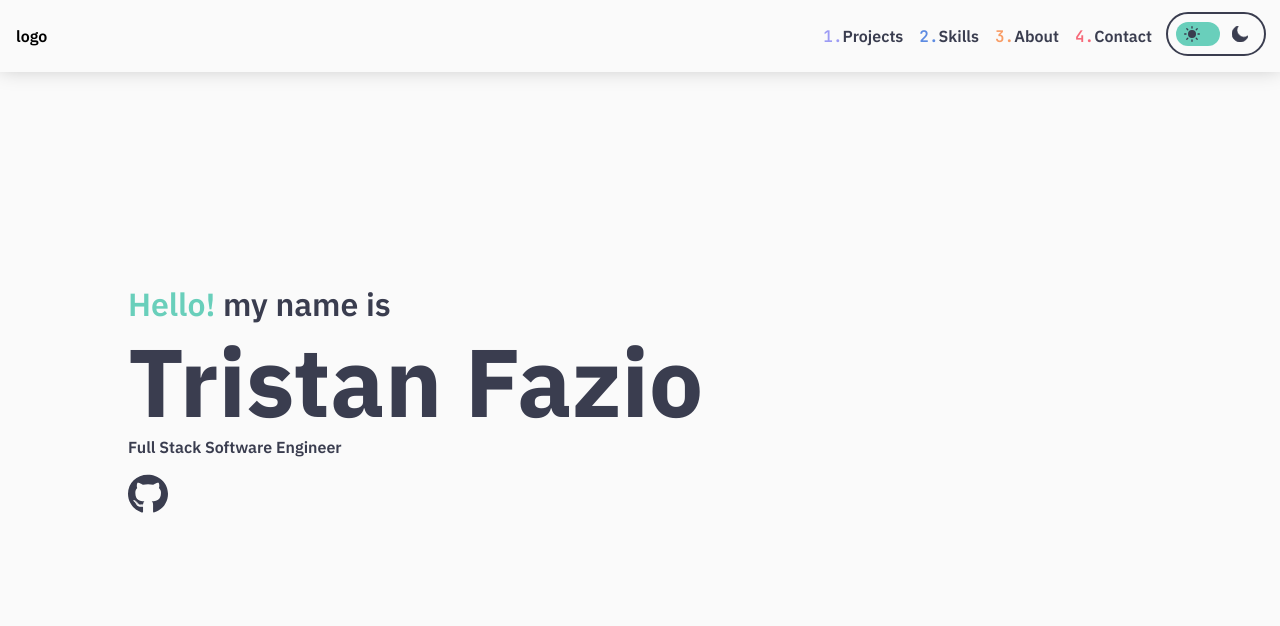
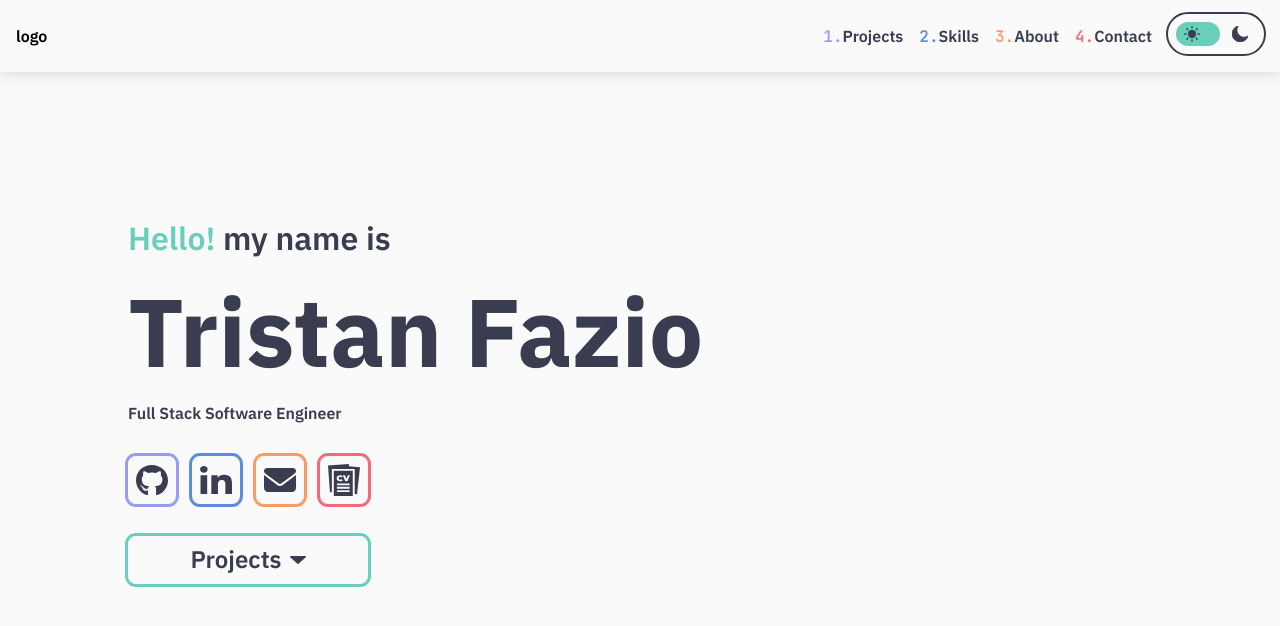
Before and after one commit to tristanfazio/tristanfazio.dev, a React (Vite) app: page / in a window 1280 px wide. Shown: the top 626 px of the page. Built offline with nearby package versions, Linux system fonts and the light colour scheme.

Commit message:
finish landing pending graphic

```diff
--- /dev/null
+++ b/src/components/Buttons/IconButton/IconButton.module.css
@@ -0,0 +1,12 @@
+.button {
+    height: 48px;
+    width: 48px;
+    border-radius: 8px;
+    display: flex;
+    align-items: center;
+    justify-content: center;
+    outline: 3px solid;
+    transition: background-color 0.1s ease-in, outline-color 0.1s ease-in;
+    margin-right: 16px;
+    cursor: pointer;
+}
--- /dev/null
+++ b/src/components/Buttons/IconButton/IconButton.tsx
@@ -0,0 +1,38 @@
+import styles from "./IconButton.module.css";
+import { CSSProperties, useContext } from "react";
+import { ThemeContext } from "../../../context/context";
+import { LightMode } from "../../../themes/LightMode";
+
+function IconButton(props: {
+	onClick: () => void;
+	icon: string;
+	colour: string;
+	iconHeight: number;
+	iconWidth: number;
+}) {
+	const { theme } = useContext(ThemeContext);
+
+	const style: CSSProperties =
+		theme === LightMode
+			? { outlineColor: props.colour }
+			: {
+					backgroundColor: props.colour,
+					outlineColor: props.colour,
+			  };
+
+	return (
+		<div
+			className={`${styles.button}`}
+			onClick={props.onClick}
+			style={style}>
+			<img
+				src={props.icon}
+				alt={"icon"}
+				height={props.iconHeight}
+				width={props.iconWidth}
+			/>
+		</div>
+	);
+}
+
+export default IconButton;
--- /dev/null
+++ b/src/components/Buttons/IconButton/index.ts
@@ -0,0 +1 @@
+export { default as IconButton } from "./IconButton";
--- /dev/null
+++ b/src/components/Buttons/ProjectsButton/ProjectsButton.module.css
@@ -0,0 +1,21 @@
+.projectsButton {
+    height: 48px;
+    width: 240px;
+    margin-top: 32px;
+    outline: 3px solid;
+    color: var(--header-background-dark);
+    font-family: var(--font-text);
+    font-style: normal;
+    font-weight: 600;
+    font-size: 24px;
+    line-height: 31px;
+    display: flex;
+    align-items: center;
+    justify-content: center;
+    border-radius: 8px;
+    transition: background-color 0.1s ease-in, outline-color 0.1s ease-in;
+}
+
+.projectsButton img {
+    margin-left: 8px;
+}
--- /dev/null
+++ b/src/components/Buttons/ProjectsButton/ProjectsButton.tsx
@@ -0,0 +1,26 @@
+import styles from "./ProjectsButton.module.css";
+import downArrow from "../../Landing/images/downarrrow.svg";
+import { CSSProperties, useContext } from "react";
+import { ThemeContext } from "../../../context/context";
+import { LightMode } from "../../../themes/LightMode";
+
+const ProjectsButton = () => {
+	const { theme } = useContext(ThemeContext);
+
+	const style: CSSProperties =
+		theme === LightMode
+			? { outlineColor: "var(--primary-green)" }
+			: {
+					backgroundColor: "var(--primary-green)",
+					outlineColor: "var(--primary-green)",
+			  };
+
+	return (
+		<div className={`${styles.projectsButton}`} style={style}>
+			Projects
+			<img src={downArrow} alt={"icon"} height={8} width={16} />
+		</div>
+	);
+};
+
+export default ProjectsButton;
--- /dev/null
+++ b/src/components/Buttons/ProjectsButton/index.ts
@@ -0,0 +1 @@
+export { default as ProjectsButton } from "./ProjectsButton";
--- a/src/components/Buttons/SquareButton/SquareButton.tsx
+++ /dev/null
@@ -1,49 +0,0 @@
-import styles from "../../Landing/Landing.module.css";
-import github from "../../Landing/images/github.svg";
-import { useContext, useEffect } from "react";
-import { ThemeContext } from "../../../context/context";
-import { LightMode } from "../../../themes/LightMode";
-import { DarkMode } from "../../../themes/DarkMode";
-
-function SquareButton(props: {
-	onClick: () => void;
-	icon: string;
-	colour: string;
-}) {
-	const { theme } = useContext(ThemeContext);
-	useEffect(() => {
-		console.log(`theme changed to ${theme.var}`)
-	}, [theme]);
-	return (
-		<>
-			{theme === LightMode && (
-				<div
-					id="LightButton"
-					className={`${styles.lightButton}`}
-					onClick={props.onClick}
-					style={{ backgroundColor: "transparent" }}>
-					<img
-						className={`${styles.icon}`}
-						src={github}
-						alt={"github"}
-					/>
-				</div>
-			)}
-			{theme === DarkMode && (
-				<div
-					id="DarkButton"
-					className={`${styles.darkButton}`}
-					onClick={props.onClick}
-					style={{ backgroundColor: "var(--secondary-purple" }}>
-					<img
-						className={`${styles.icon}`}
-						src={github}
-						alt={"github"}
-					/>
-				</div>
-			)}
-		</>
-	);
-}
-
-export default SquareButton;
--- a/src/components/Buttons/SquareButton/index.ts
+++ /dev/null
@@ -1 +0,0 @@
-export { default as SquareButton } from "./SquareButton";
--- a/src/components/Landing/Landing.module.css
+++ b/src/components/Landing/Landing.module.css
@@ -9,6 +9,7 @@
     font-family: var(--font-text);
     font-style: normal;
     color: var(--font-colour);
+    transition: color 0.1s ease-in;
 }
 
 .greeting {
@@ -26,7 +27,7 @@
     font-weight: 700;
     font-size: 96px;
     line-height: 5rem;
-    margin-top: 16px;
+    margin-top: 32px;
     margin-bottom: 0;
 }
 
@@ -34,11 +35,16 @@
     font-weight: 600;
     font-size: 16px;
     line-height: 21px;
-    margin-top: 16px;
+    margin-top: 32px;
     margin-bottom: 0;
 }
 
 .linksWrapper {
-    margin-top: 16px;
+    margin-top: 32px;
     margin-bottom: 0;
+    display: flex;
 }
+
+a {
+    text-decoration: none;
+}
--- a/src/components/Landing/Landing.tsx
+++ b/src/components/Landing/Landing.tsx
@@ -3,7 +3,8 @@ import github from "./images/github.svg";
 import linkedin from "./images/linkedin.svg";
 import email from "./images/email.svg";
 import cv from "./images/cv.svg";
-import { SquareButton } from "../Buttons/SquareButton";
+import { IconButton } from "../Buttons/IconButton";
+import { ProjectsButton } from "../Buttons/ProjectsButton";
 
 const Landing = () => {
 	return (
@@ -14,14 +15,55 @@ const Landing = () => {
 			<h1 className={styles.name}>Tristan Fazio</h1>
 			<p className={styles.description}>Full Stack Software Engineer </p>
 			<div className={styles.linksWrapper}>
-				<SquareButton
+				<IconButton
+					onClick={() =>
+						window.open(
+							"https://github.com/tristanfazio/",
+							"_blank",
+						)
+					}
+					icon={github}
+					colour={"var(--secondary-purple)"}
+					iconWidth={32}
+					iconHeight={32}
+				/>
+				<IconButton
+					onClick={() =>
+						window.open(
+							"https://linkedin.com/in/tristanfazio",
+							"_blank",
+						)
+					}
+					icon={linkedin}
+					colour={"var(--cool-blue)"}
+					iconWidth={32}
+					iconHeight={32}
+				/>
+				<IconButton
+					onClick={() =>
+						window.open(
+							"mailto:tristan@fazio.dev?subject=Found your portfolio - Let's connect!",
+							"_blank",
+						)
+					}
+					icon={email}
+					colour={"var(--error-orange)"}
+					iconWidth={32}
+					iconHeight={32}
+				/>
+				<IconButton
 					onClick={() =>
 						window.open("http://www.google.com", "_blank")
 					}
-					icon={github}
-					colour={"var(--secondary-purple)"}
+					icon={cv}
+					colour={"var(--alert-red)"}
+					iconWidth={32}
+					iconHeight={32}
 				/>
 			</div>
+			<a href={"#projects"}>
+				<ProjectsButton />
+			</a>
 		</div>
 	);
 };
--- a/src/index.css
+++ b/src/index.css
@@ -33,3 +33,7 @@ body {
   -webkit-font-smoothing: antialiased;
   -moz-osx-font-smoothing: grayscale;
 }
+
+html {
+  scroll-behavior: smooth;
+}
```
Also changed, not shown: src/components/Buttons/SquareButton/SquareButton.module.css (deleted), src/components/Landing/images/downarrrow.svg (added).
